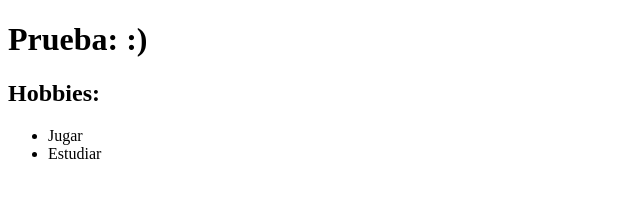
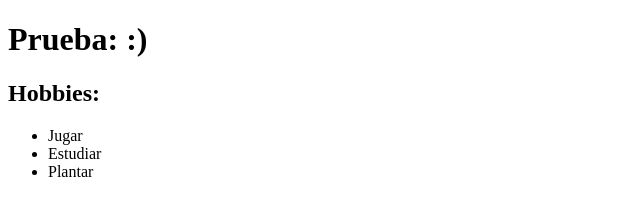
Before and after one commit to DylanVeTr/prueba, a plain HTML site: page index.html in a window 1280 px wide. Shown: the full height of the page, 0-640 px from the left. Drawn offline with Linux system fonts and the light colour scheme.

Commit message:
Este es un cambio

```diff
--- a/index.html
+++ b/index.html
@@ -12,6 +12,7 @@
     <ul>
         <li>Jugar</li>
         <li>Estudiar</li>
+        <li>Plantar</li>
     </ul>
 </body>
 </html>
```
